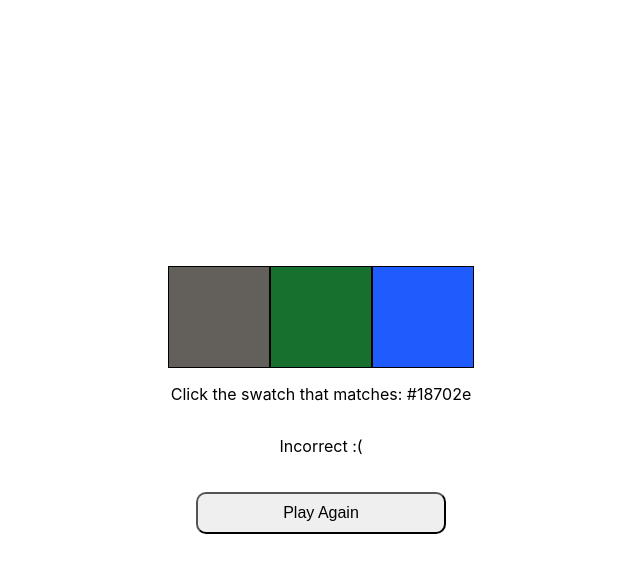
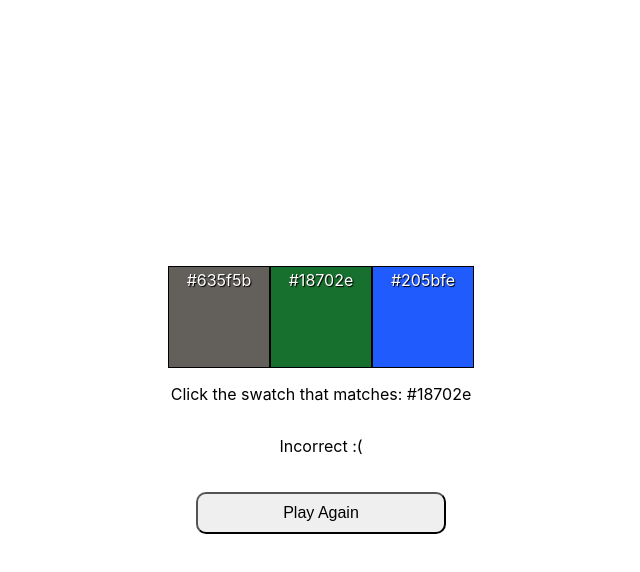
Before and after one commit to Andrew32A/ACS-3330-color-challenge, a React (Create React App) app: page / in a window 1280 px wide. Both pictures are taken after a click on the element 538 px from the left and 327 px from the top of the page. Shown: the top 572 px of the page, without its empty margins (319-959 px from the left). Built offline with nearby package versions, Linux system fonts and the light colour scheme.

Commit message:
after an answer is chosen, now shows the hex color in each color swatch

```diff
--- a/src/App.css
+++ b/src/App.css
@@ -26,6 +26,16 @@
   transform: scale(1.1);
 }
 
+.colorSwatchSpan {
+  display: block;
+  width: 100%;
+  height: 100%;
+  color: white;
+  padding-top: 0.2em;
+  text-shadow: 1px 1px 1px black;
+  font-size: 1em;
+}
+
 .playAgainButton {
   width: 250px;
   border-radius: 10px;
--- a/src/App.js
+++ b/src/App.js
@@ -39,7 +39,9 @@ function App() {
             className="colorSwatch"
             style={{ backgroundColor: color }}
             onClick={() => handleSwatchClick(color)}
-          ></div>
+          >
+            {message && <span className="colorSwatchSpan">{color}</span>}{" "}
+          </div>
         ))}
       </div>
       <p>Click the swatch that matches: {targetColor}</p>
```
